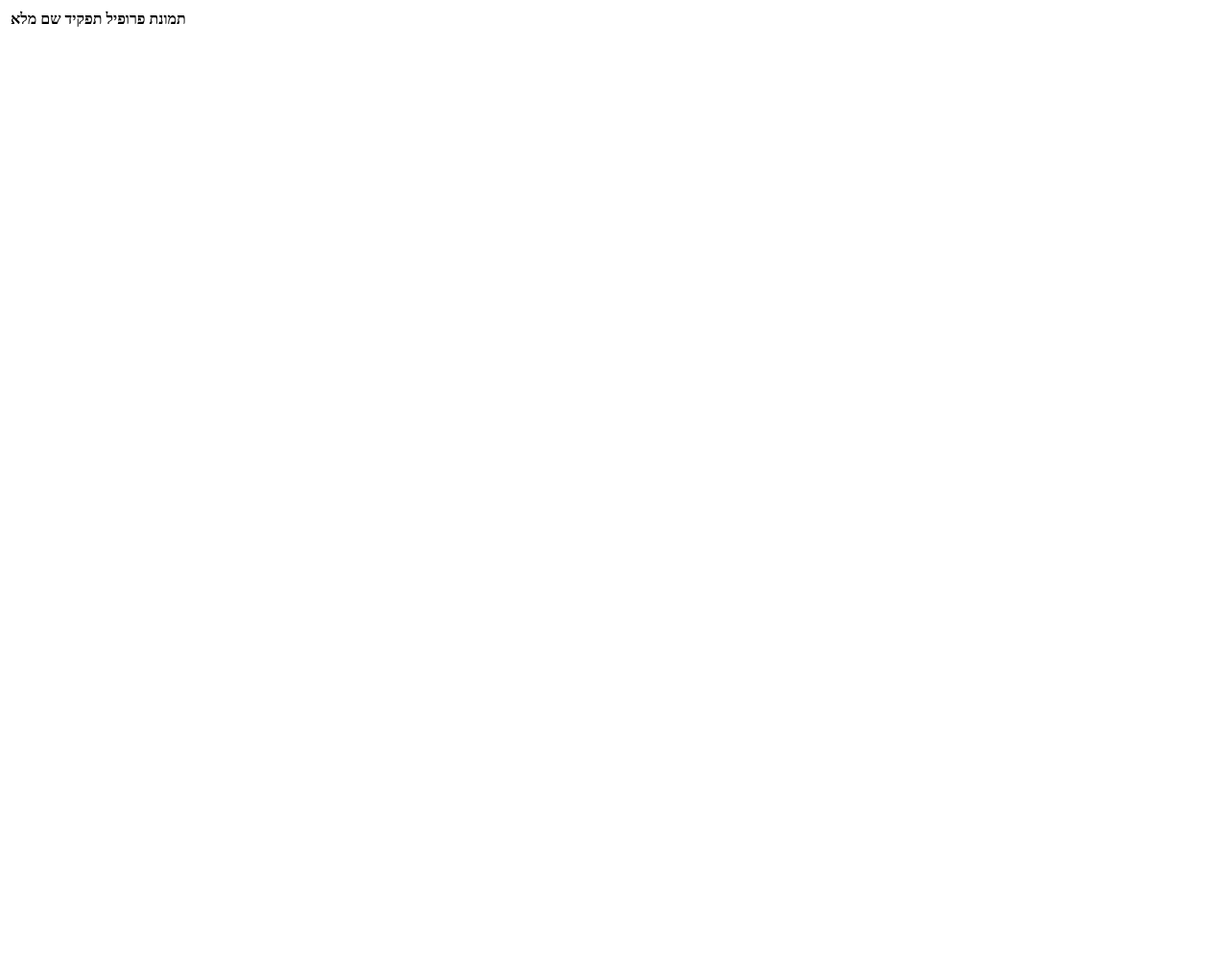
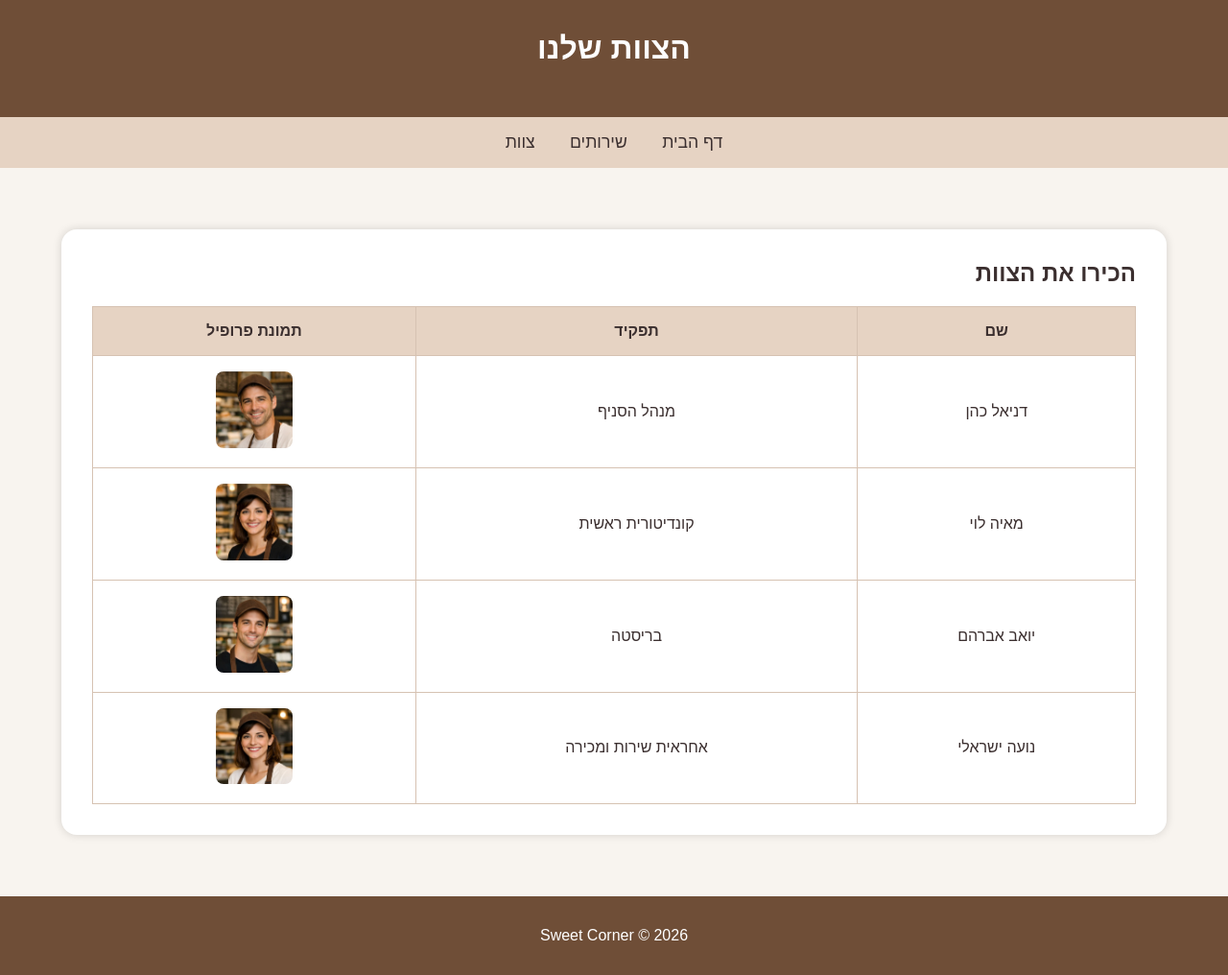
Before and after one commit to mayaraz2/targil1-rep, a plain HTML site: page team.html in a window 1280 px wide. Shown: the whole page at 96% size. Before the commit the page ends 800 px from the top, so only its background shows below. Drawn offline with Linux system fonts and the light colour scheme.

Commit message:
Made updates to website
added photos
css
effects

```diff
--- /dev/null
+++ b/style.css
@@ -0,0 +1,106 @@
+body
+ {
+    direction: rtl;
+    text-align: right;
+    font-family: Arial, sans-serif;
+    background-color: #f8f4ef;
+    color: #3b2f2f;
+    margin: 0;
+ }
+
+header
+ {
+    background-color: #6f4e37;
+    color: white;
+    padding: 2rem;
+    text-align: center;
+ }
+
+nav
+ {
+    background-color: #e6d3c3;
+    padding: 1rem;
+    text-align: center;
+ }
+
+nav a
+ {
+    color: #3b2f2f;
+    text-decoration: none;
+    margin: 0 1rem;
+    font-size: 1.1rem;
+    border-bottom: 0.2rem solid transparent;
+ }
+
+nav a:hover
+ {
+    color: #6f4e37;
+    border-bottom: 0.2rem solid #6f4e37;
+ }
+
+main
+ {
+    padding: 2rem;
+ }
+
+section
+ {
+    background-color: white;
+    padding: 2rem;
+    margin: 2rem;
+    border-radius: 1rem;
+    box-shadow: 0 0 0.6rem rgba(0, 0, 0, 0.15);
+ }
+
+section:hover
+ {
+    box-shadow: 0 0 1.2rem rgba(111, 78, 55, 0.35);
+ }
+
+footer
+ {
+    background-color: #6f4e37;
+    color: white;
+    text-align: center;
+    padding: 1rem;
+ }
+
+ table
+ {
+    width: 100%;
+    border-collapse: collapse;
+    margin-top: 1rem;
+ }
+
+th, td
+ {
+    border: 0.1rem solid #d6c2b2;
+    padding: 1rem;
+    text-align: center;
+ }
+
+th
+ {
+    background-color: #e6d3c3;
+ }
+
+td img
+ {
+    border-radius: 0.5rem;
+ }
+
+ h1, h2
+ {
+    margin-top: 0;
+ }
+
+img
+ {
+    max-width: 100%;
+ }
+
+section p, section li
+ {
+    font-size: 1rem;
+    line-height: 1.6;
+ }
--- a/team.html
+++ b/team.html
@@ -1,20 +1,74 @@
 <!DOCTYPE html>
-<html lang="en">
+<html lang="he">
 <head>
     <meta charset="UTF-8">
     <meta name="viewport" content="width=device-width, initial-scale=1.0">
-    <title>The team</title>
+    <title>הצוות שלנו</title>
+    <link rel="stylesheet" href="style.css">
 </head>
 <body>
+    <header>
+        <h1>הצוות שלנו</h1>
+    </header>
+
+    <nav>
+        <a href="index.html">דף הבית</a>
+        <a href="services.html">שירותים</a>
+        <a href="team.html">צוות</a>
+    </nav>
+
     <main>
-        <table>
-            <tr>
-                <th>שם מלא</th>
-                <th> תפקיד</th>
-                <th>תמונת פרופיל</th>
-            </tr>
+        <section>
+            <h2>הכירו את הצוות</h2>
 
-        </table>
+            <table>
+                <tr>
+                    <th>שם</th>
+                    <th>תפקיד</th>
+                    <th>תמונת פרופיל</th>
+                </tr>
+                <tr>
+                    <td>דניאל כהן</td>
+                    <td>מנהל הסניף</td>
+                    <td>
+                        <a href="images/daniel.jpeg" target="_blank">
+                            <img src="images/daniel.jpeg" alt="דניאל כהן" width="80">
+                        </a>
+                    </td>
+                </tr>
+                <tr>
+                    <td>מאיה לוי</td>
+                    <td>קונדיטורית ראשית</td>
+                    <td>
+                        <a href="images/maya.jpeg" target="_blank">
+                            <img src="images/maya.jpeg" alt="מאיה לוי" width="80">
+                        </a>
+                    </td>
+                </tr>
+                <tr>
+                    <td>יואב אברהם</td>
+                    <td>בריסטה</td>
+                    <td>
+                        <a href="images/yoav.jpeg" target="_blank">
+                            <img src="images/yoav.jpeg" alt="יואב אברהם" width="80">
+                        </a>
+                    </td>
+                </tr>
+                <tr>
+                    <td>נועה ישראלי</td>
+                    <td>אחראית שירות ומכירה</td>
+                    <td>
+                        <a href="images/noa.jpeg" target="_blank">
+                            <img src="images/noa.jpeg" alt="נועה ישראלי" width="80">
+                        </a>
+                    </td>
+                </tr>
+            </table>
+        </section>
     </main>
+
+    <footer>
+        <p>Sweet Corner © 2026</p>
+    </footer>
 </body>
 </html>
```
Also changed, not shown: index.html (+22 -13 lines), services.html (+27 -10 lines), images/daniel.jpeg (added), images/maya.jpeg (added), images/noa.jpeg (added), images/yoav.jpeg (added).
